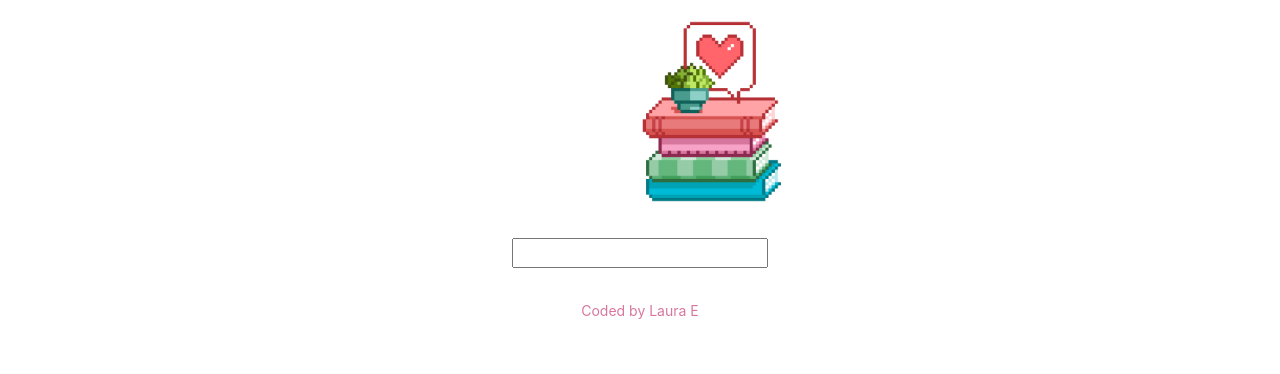
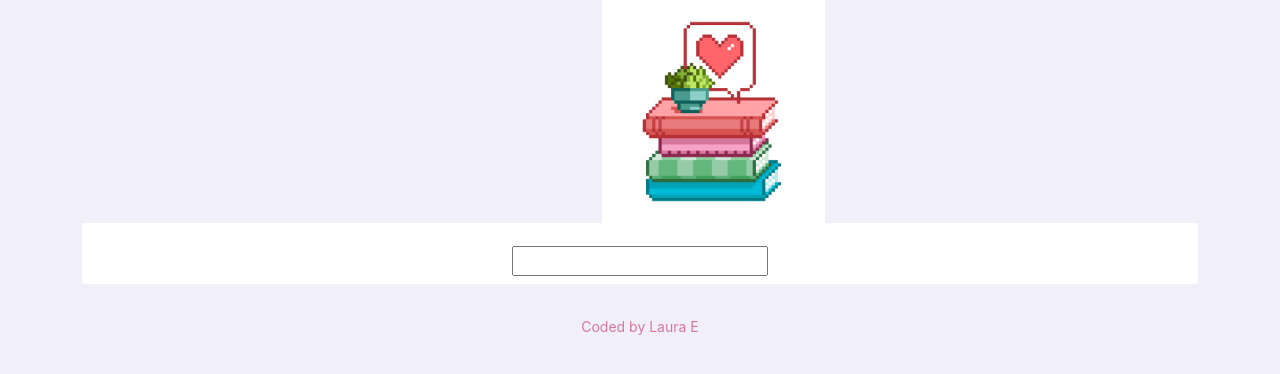
Before and after one commit to someblonde/dictionary-project, a React (Create React App) app: page / in a window 1280 px wide. Shown: the top 374 px of the page. Built offline with nearby package versions, Linux system fonts and the light colour scheme.

Commit message:
started styling

```diff
--- a/src/App.css
+++ b/src/App.css
@@ -1,8 +1,14 @@
+body{
+    background-color: #f1eff9
+}
+
 .App header {
    max-width: 20%;
    height: auto;
    margin-left: 520px;
 }
+
+
 .App-footer {
     color:#d8779e;
     text-align: center;
--- a/src/Dictionary.css
+++ b/src/Dictionary.css
@@ -2,7 +2,10 @@
     margin-top: 15px;
     display: block;
     text-align: center;
+
 }
+
+
 
 .Dictionary .Results{
       margin-top: 25px;
@@ -20,3 +23,8 @@
 .Dictionary h3 {
     color:#8dd0c7;
 }
+
+.Dictionary section {
+    background: white;
+    padding: 8px;
+}
--- a/src/Dictionary.js
+++ b/src/Dictionary.js
@@ -31,9 +31,11 @@ export default function Dictionary(){
 
     return (
         <div className="Dictionary">
+            <section>
             <form onSubmit={search} >
                 <input type="search" onChange={handleKeywordChange} />
             </form>
+            </section>
             <Results results={results}/>
          </div>
 
--- a/src/Results.js
+++ b/src/Results.js
@@ -6,6 +6,7 @@ export default function Results(props){
     if (props.results) {
         return  (
              <div className="Results">
+                 <section>
            <h2>{props.results.word}</h2>
            {props.results.phonetics.map(function(phonetic, index){
                return (
@@ -14,11 +15,12 @@ export default function Results(props){
                        </div>
                );
            })}
+           </section>
            {props.results.meanings.map(function(meaning, index){
                return (
-               <div key={index}>
+               <section key={index}>
                    <Meaning meaning={meaning} />
-               </div>
+               </section>
                );
            })}
         </div>
```
